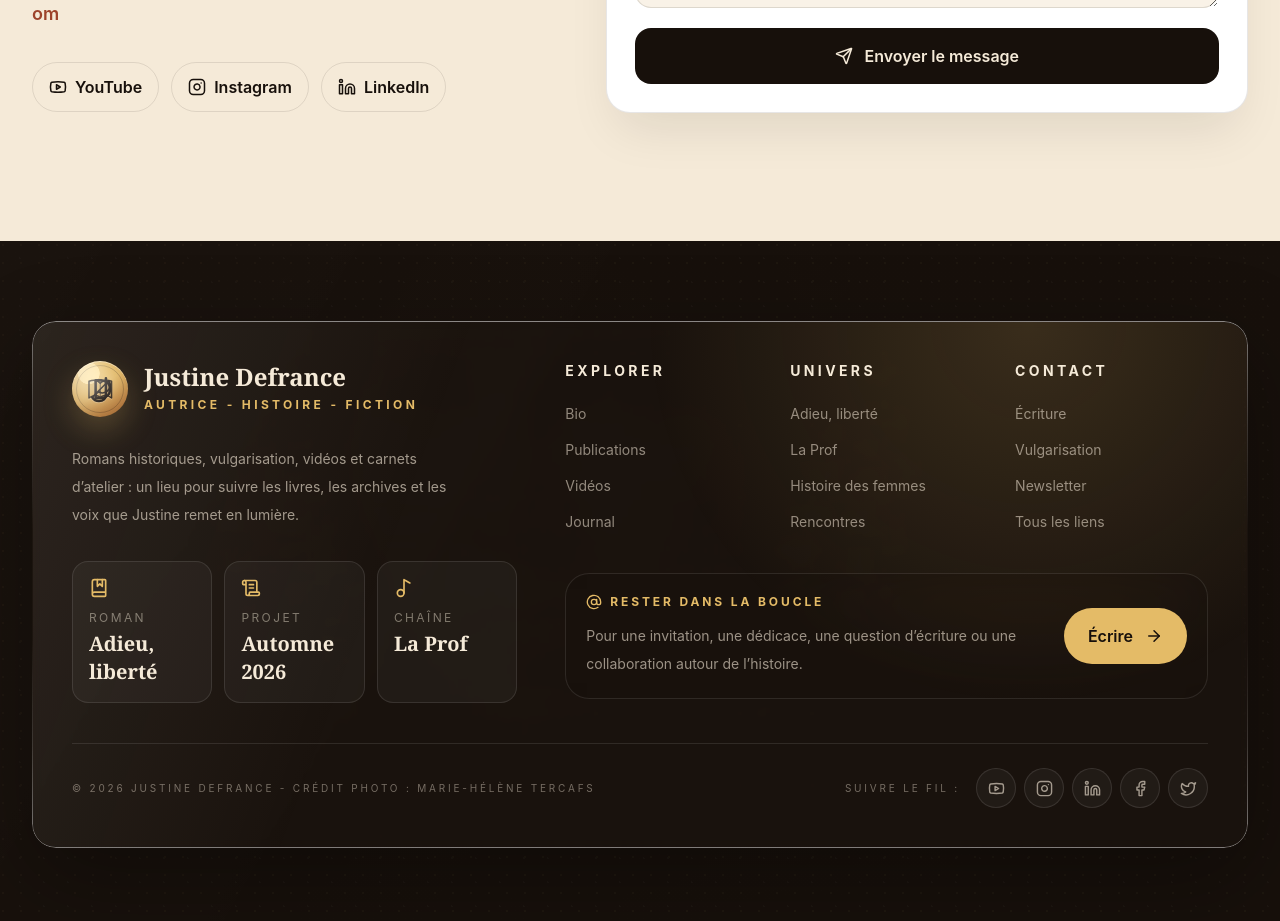
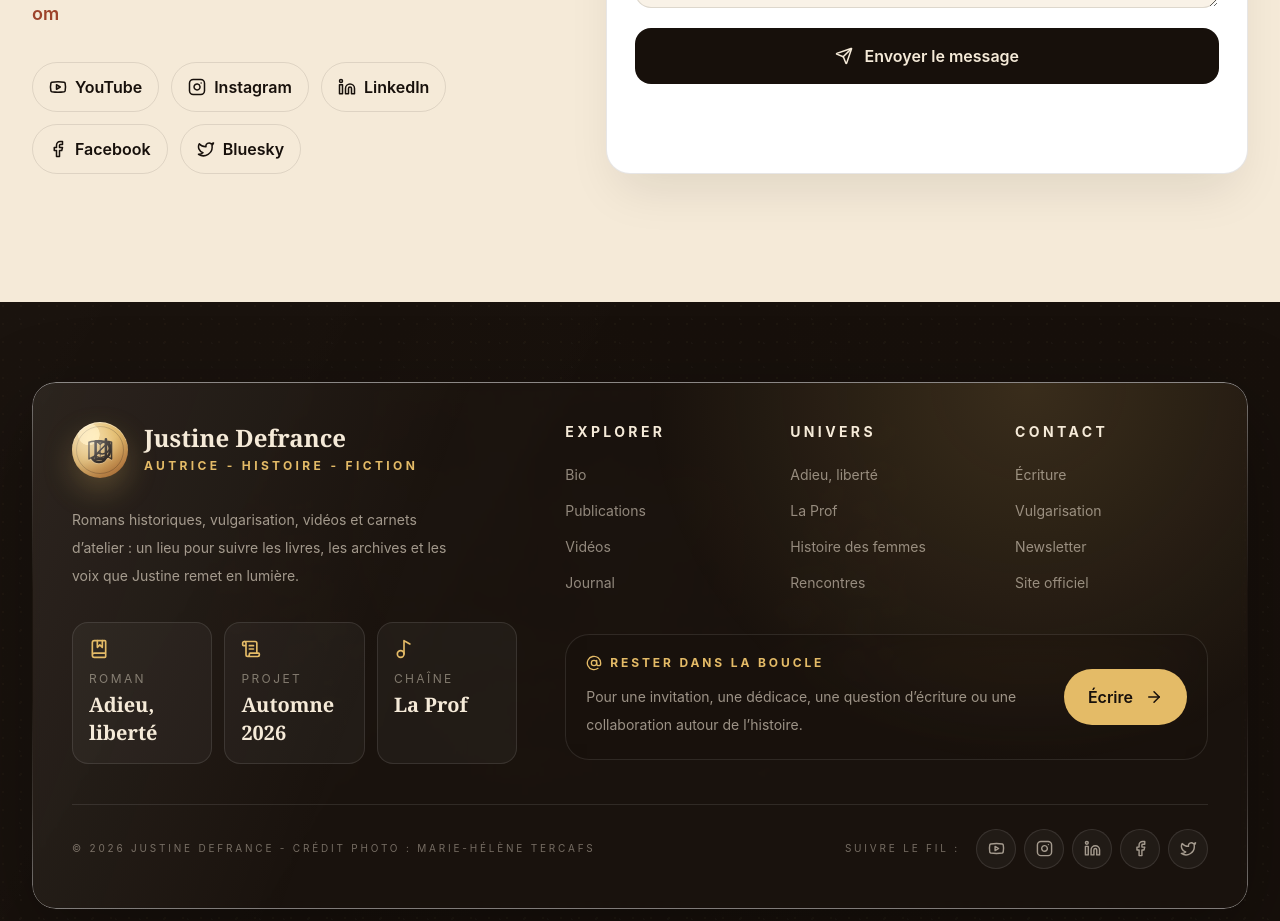
Before and after one commit to teocomyn/justinedefrance, a React (Vite) app: page / in a window 1280 px wide. Shown: the part 7060-7981 px from the top of the page. Built offline with nearby package versions, Linux system fonts and the light colour scheme.

Commit message:
Update official site links

```diff
--- a/src/App.tsx
+++ b/src/App.tsx
@@ -220,8 +220,10 @@ const bioMilestones = [
 
 const socials = [
   { label: 'YouTube', href: 'https://www.youtube.com/laprof', icon: Youtube },
-  { label: 'Instagram', href: 'https://www.instagram.com/', icon: Instagram },
-  { label: 'LinkedIn', href: 'https://www.linkedin.com/', icon: Linkedin },
+  { label: 'Instagram', href: 'https://www.instagram.com/justine_defrance', icon: Instagram },
+  { label: 'LinkedIn', href: 'https://www.linkedin.com/in/justinedefrance/', icon: Linkedin },
+  { label: 'Facebook', href: 'https://www.facebook.com/ChroniquesdeProf', icon: Facebook },
+  { label: 'Bluesky', href: 'https://bsky.app/profile/justinedefrance.bsky.social', icon: Twitter },
 ]
 
 const footerColumns = [
@@ -240,7 +242,7 @@ const footerColumns = [
       { label: 'Adieu, liberté', href: '#roman' },
       { label: 'La Prof', href: 'https://www.youtube.com/laprof' },
       { label: 'Histoire des femmes', href: '#videos' },
-      { label: 'Rencontres', href: '#journal' },
+      { label: 'Rencontres', href: 'https://justinedefrance.fr/blog/' },
     ],
   },
   {
@@ -248,18 +250,18 @@ const footerColumns = [
     links: [
       { label: 'Écriture', href: 'mailto:justine.defrance@protonmail.com' },
       { label: 'Vulgarisation', href: 'mailto:chroniques.deprof@gmail.com' },
-      { label: 'Newsletter', href: '#contact' },
-      { label: 'Tous les liens', href: '#contact' },
+      { label: 'Newsletter', href: 'https://justinedefrance.fr/newsletter/' },
+      { label: 'Site officiel', href: 'https://justinedefrance.fr/' },
     ],
   },
 ]
 
 const footerSocials = [
   { label: 'YouTube', href: 'https://www.youtube.com/laprof', icon: Youtube },
-  { label: 'Instagram', href: 'https://www.instagram.com/', icon: Instagram },
-  { label: 'LinkedIn', href: 'https://www.linkedin.com/', icon: Linkedin },
-  { label: 'Facebook', href: 'https://www.facebook.com/', icon: Facebook },
-  { label: 'Bluesky', href: 'https://bsky.app/', icon: Twitter },
+  { label: 'Instagram', href: 'https://www.instagram.com/justine_defrance', icon: Instagram },
+  { label: 'LinkedIn', href: 'https://www.linkedin.com/in/justinedefrance/', icon: Linkedin },
+  { label: 'Facebook', href: 'https://www.facebook.com/ChroniquesdeProf', icon: Facebook },
+  { label: 'Bluesky', href: 'https://bsky.app/profile/justinedefrance.bsky.social', icon: Twitter },
 ]
 
 function BrandMark({ className = '' }: { className?: string }) {
```
